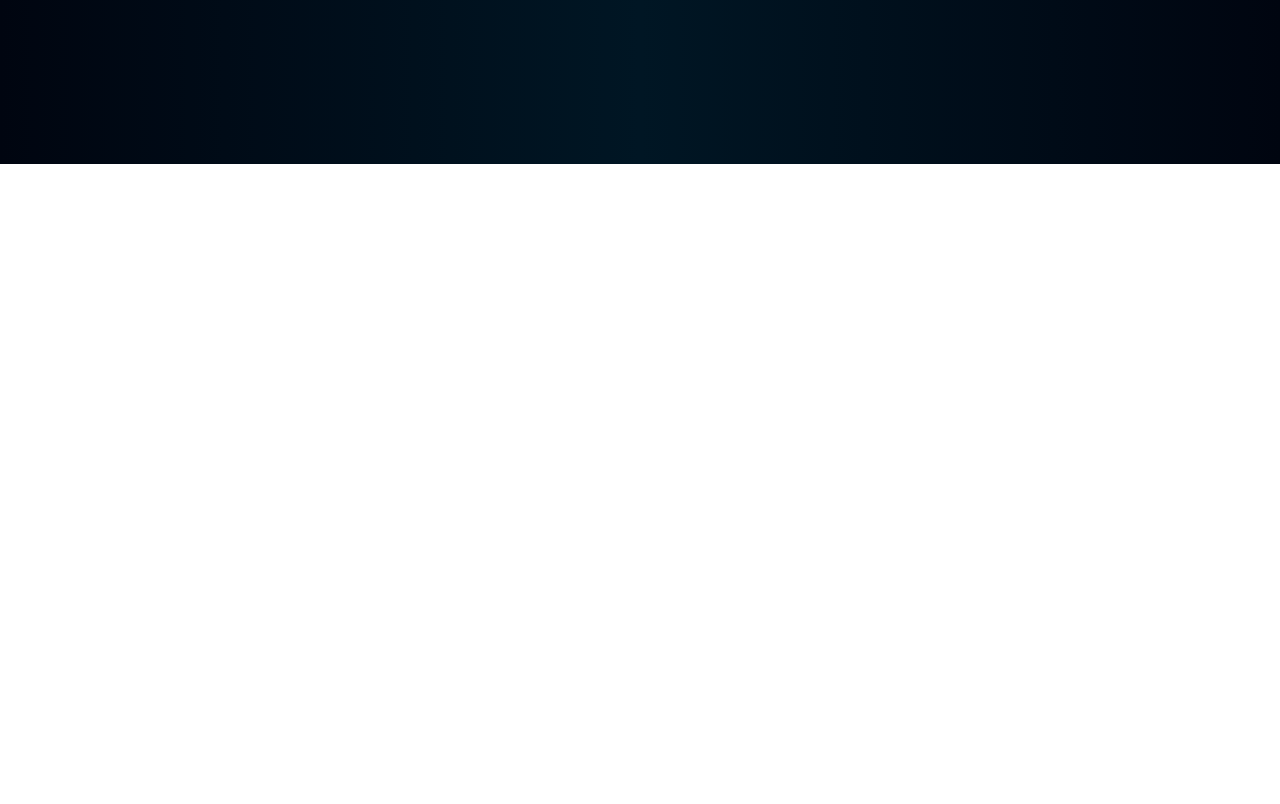
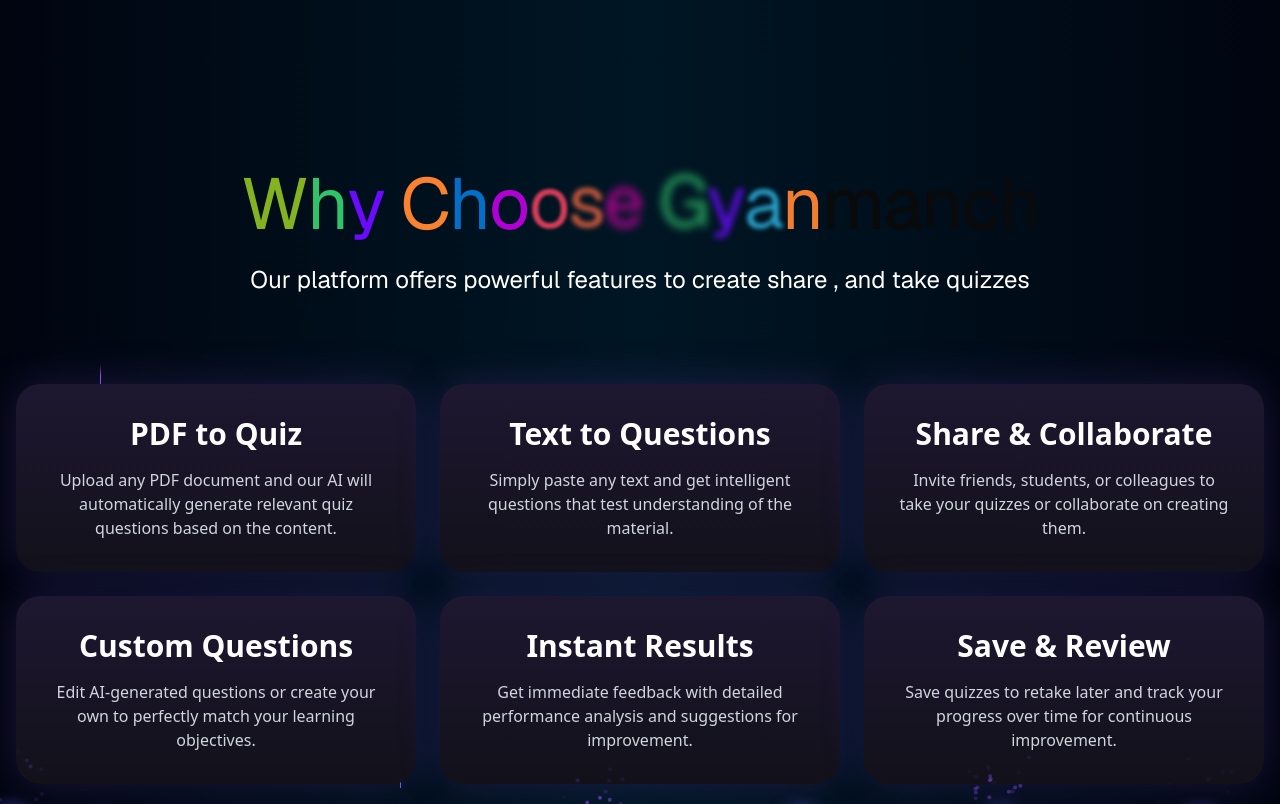
Before and after one commit to kunal12kumar/Gyaanmunch, a Next.js app: page /landingpage in a window 1280 px wide. Shown: the part 700-1504 px from the top of the page. Before the commit the page ends 864 px from the top, so only its background shows below. Built offline with nearby package versions, Linux system fonts and the light colour scheme.

Commit message:
adding features box

```diff
--- a/package.json
+++ b/package.json
@@ -9,10 +9,12 @@
     "lint": "next lint"
   },
   "dependencies": {
+    "@tabler/icons-react": "^3.31.0",
     "class-variance-authority": "^0.7.1",
     "clsx": "^2.1.1",
     "framer-motion": "^12.6.3",
     "lucide-react": "^0.487.0",
+    "motion": "^12.6.3",
     "next": "15.2.4",
     "postcss": "^8.5.3",
     "react": "^19.0.0",
--- /dev/null
+++ b/src/app/landingpage/Featurespage/box/page.js
@@ -0,0 +1,70 @@
+"use client"
+import React from "react"
+
+
+
+export function Feaaturescard() {
+
+
+    return (
+      <div className="w-full py-16 px-4">
+
+
+
+
+      <div className="container mx-auto grid grid-cols-1 md:grid-cols-2 lg:grid-cols-3 gap-6">
+        {boxcontent.map((proj, index) => (
+          <div
+            key={index}
+            className="relative flex flex-col items-center justify-center p-8 rounded-3xl text-center h-full"
+            style={{
+              background: "linear-gradient(180deg, #1e1731 0%, #12111a 100%)",
+              boxShadow: "0 0 40px rgba(88, 53, 156, 0.3)"
+            }}
+          >
+            {/* Glow effect */}
+            <div className="absolute -z-10 w-3/4 h-3/4 rounded-full bg-purple-700/20 blur-3xl top-1/2 left-1/2 transform -translate-x-1/2 -translate-y-1/2"></div>
+
+            <h2 className="text-2xl md:text-3xl font-bold text-white mb-4">{proj.title}</h2>
+
+            <p className="text-sm md:text-base text-gray-300">
+              {proj.description}
+            </p>
+          </div>
+        ))}
+      </div>
+    </div>
+
+
+
+
+    );
+  }
+
+
+  const boxcontent=[
+    {
+      "title": "PDF to Quiz",
+      "description": "Upload any PDF document and our AI will automatically generate relevant quiz questions based on the content."
+    },
+    {
+      "title": "Text to Questions",
+      "description": "Simply paste any text and get intelligent questions that test understanding of the material."
+    },
+    {
+      "title": "Share & Collaborate",
+      "description": "Invite friends, students, or colleagues to take your quizzes or collaborate on creating them."
+    },
+    {
+      "title": "Custom Questions",
+      "description": "Edit AI-generated questions or create your own to perfectly match your learning objectives."
+    },
+    {
+      "title": "Instant Results",
+      "description": "Get immediate feedback with detailed performance analysis and suggestions for improvement."
+    },
+    {
+      "title": "Save & Review",
+      "description": "Save quizzes to retake later and track your progress over time for continuous improvement."
+    }
+  ]
--- /dev/null
+++ b/src/app/landingpage/Featurespage/page.js
@@ -0,0 +1,21 @@
+import React from "react";
+import { BackgroundBeamsWithCollision } from "@/components/ui/background-beams-with-collision";
+import ColourfulText from "@/components/ui/colourful-text";
+import { Feaaturescard } from "./box/page";
+
+export function Featurespage() {
+  return (
+    <BackgroundBeamsWithCollision>
+      <div className=" flex
+       gap-6 flex-col  justify-center items-center">
+        <h1 className="text-7xl font-sans"><ColourfulText text="Why Choose Gyanmanch"></ColourfulText></h1>
+        <h1 className="text-2xl font-sans text-white">Our platform offers powerful features to create share , and take quizzes</h1>
+        <Feaaturescard></Feaaturescard>
+
+      </div>
+
+
+
+    </BackgroundBeamsWithCollision>
+  );
+}
--- a/src/app/landingpage/page.js
+++ b/src/app/landingpage/page.js
@@ -1,6 +1,7 @@
 "use client"
 import React from "react"
 import { Homepage } from "./Homepage/page"
+import { Featurespage } from "./Featurespage/page"
 
 
 
@@ -10,6 +11,7 @@
     return(
         <div>
             <Homepage></Homepage>
+            <Featurespage></Featurespage>
 
         </div>
     )
--- /dev/null
+++ b/src/components/ui/background-beams-with-collision.jsx
@@ -0,0 +1,228 @@
+"use client";
+import { cn } from "@/lib/utils";
+import { motion, AnimatePresence } from "motion/react";
+import React, { useRef, useState, useEffect } from "react";
+
+export const BackgroundBeamsWithCollision = ({
+  children,
+  className
+}) => {
+  const containerRef = useRef(null);
+  const parentRef = useRef(null);
+
+  const beams = [
+    {
+      initialX: 10,
+      translateX: 10,
+      duration: 7,
+      repeatDelay: 3,
+      delay: 2,
+    },
+    {
+      initialX: 600,
+      translateX: 600,
+      duration: 3,
+      repeatDelay: 3,
+      delay: 4,
+    },
+    {
+      initialX: 100,
+      translateX: 100,
+      duration: 7,
+      repeatDelay: 7,
+      className: "h-6",
+    },
+    {
+      initialX: 400,
+      translateX: 400,
+      duration: 5,
+      repeatDelay: 14,
+      delay: 4,
+    },
+    {
+      initialX: 800,
+      translateX: 800,
+      duration: 11,
+      repeatDelay: 2,
+      className: "h-20",
+    },
+    {
+      initialX: 1000,
+      translateX: 1000,
+      duration: 4,
+      repeatDelay: 2,
+      className: "h-12",
+    },
+    {
+      initialX: 1200,
+      translateX: 1200,
+      duration: 6,
+      repeatDelay: 4,
+      delay: 2,
+      className: "h-6",
+    },
+  ];
+
+  return (
+    (<div
+      ref={parentRef}
+      className={cn(
+        "h-96 md:h-[40rem] bg-[linear-gradient(to_right,_#000510_0%,_#001624_50%,_#000510_100%)] dark:from-neutral-950 dark:to-neutral-800 relative flex  w-full justify-center overflow-hidden",
+        // h-screen if you want bigger
+        className
+      )}>
+      {beams.map((beam) => (
+        <CollisionMechanism
+          key={beam.initialX + "beam-idx"}
+          beamOptions={beam}
+          containerRef={containerRef}
+          parentRef={parentRef} />
+      ))}
+      {children}
+      <div
+        ref={containerRef}
+        className="absolute bottom-0 bg-neutral-100 w-full inset-x-0 pointer-events-none"
+        style={{
+          boxShadow:
+            "0 0 24px rgba(34, 42, 53, 0.06), 0 1px 1px rgba(0, 0, 0, 0.05), 0 0 0 1px rgba(34, 42, 53, 0.04), 0 0 4px rgba(34, 42, 53, 0.08), 0 16px 68px rgba(47, 48, 55, 0.05), 0 1px 0 rgba(255, 255, 255, 0.1) inset",
+        }}></div>
+    </div>)
+  );
+};
+
+const CollisionMechanism = React.forwardRef(({ parentRef, containerRef, beamOptions = {} }, ref) => {
+  const beamRef = useRef(null);
+  const [collision, setCollision] = useState({
+    detected: false,
+    coordinates: null,
+  });
+  const [beamKey, setBeamKey] = useState(0);
+  const [cycleCollisionDetected, setCycleCollisionDetected] = useState(false);
+
+  useEffect(() => {
+    const checkCollision = () => {
+      if (
+        beamRef.current &&
+        containerRef.current &&
+        parentRef.current &&
+        !cycleCollisionDetected
+      ) {
+        const beamRect = beamRef.current.getBoundingClientRect();
+        const containerRect = containerRef.current.getBoundingClientRect();
+        const parentRect = parentRef.current.getBoundingClientRect();
+
+        if (beamRect.bottom >= containerRect.top) {
+          const relativeX =
+            beamRect.left - parentRect.left + beamRect.width / 2;
+          const relativeY = beamRect.bottom - parentRect.top;
+
+          setCollision({
+            detected: true,
+            coordinates: {
+              x: relativeX,
+              y: relativeY,
+            },
+          });
+          setCycleCollisionDetected(true);
+        }
+      }
+    };
+
+    const animationInterval = setInterval(checkCollision, 50);
+
+    return () => clearInterval(animationInterval);
+  }, [cycleCollisionDetected, containerRef]);
+
+  useEffect(() => {
+    if (collision.detected && collision.coordinates) {
+      setTimeout(() => {
+        setCollision({ detected: false, coordinates: null });
+        setCycleCollisionDetected(false);
+      }, 2000);
+
+      setTimeout(() => {
+        setBeamKey((prevKey) => prevKey + 1);
+      }, 2000);
+    }
+  }, [collision]);
+
+  return (<>
+    <motion.div
+      key={beamKey}
+      ref={beamRef}
+      animate="animate"
+      initial={{
+        translateY: beamOptions.initialY || "-200px",
+        translateX: beamOptions.initialX || "0px",
+        rotate: beamOptions.rotate || 0,
+      }}
+      variants={{
+        animate: {
+          translateY: beamOptions.translateY || "1800px",
+          translateX: beamOptions.translateX || "0px",
+          rotate: beamOptions.rotate || 0,
+        },
+      }}
+      transition={{
+        duration: beamOptions.duration || 8,
+        repeat: Infinity,
+        repeatType: "loop",
+        ease: "linear",
+        delay: beamOptions.delay || 0,
+        repeatDelay: beamOptions.repeatDelay || 0,
+      }}
+      className={cn(
+        "absolute left-0 top-20 m-auto h-14 w-px rounded-full bg-gradient-to-t from-indigo-500 via-purple-500 to-transparent",
+        beamOptions.className
+      )} />
+    <AnimatePresence>
+      {collision.detected && collision.coordinates && (
+        <Explosion
+          key={`${collision.coordinates.x}-${collision.coordinates.y}`}
+          className=""
+          style={{
+            left: `${collision.coordinates.x}px`,
+            top: `${collision.coordinates.y}px`,
+            transform: "translate(-50%, -50%)",
+          }} />
+      )}
+    </AnimatePresence>
+  </>);
+});
+
+CollisionMechanism.displayName = "CollisionMechanism";
+
+const Explosion = ({
+  ...props
+}) => {
+  const spans = Array.from({ length: 20 }, (_, index) => ({
+    id: index,
+    initialX: 0,
+    initialY: 0,
+    directionX: Math.floor(Math.random() * 80 - 40),
+    directionY: Math.floor(Math.random() * -50 - 10),
+  }));
+
+  return (
+    (<div {...props} className={cn("absolute z-50 h-2 w-2", props.className)}>
+      <motion.div
+        initial={{ opacity: 0 }}
+        animate={{ opacity: 1 }}
+        exit={{ opacity: 0 }}
+        transition={{ duration: 1.5, ease: "easeOut" }}
+        className="absolute -inset-x-10 top-0 m-auto h-2 w-10 rounded-full bg-gradient-to-r from-transparent via-indigo-500 to-transparent blur-sm"></motion.div>
+      {spans.map((span) => (
+        <motion.span
+          key={span.id}
+          initial={{ x: span.initialX, y: span.initialY, opacity: 1 }}
+          animate={{
+            x: span.directionX,
+            y: span.directionY,
+            opacity: 0,
+          }}
+          transition={{ duration: Math.random() * 1.5 + 0.5, ease: "easeOut" }}
+          className="absolute h-1 w-1 rounded-full bg-gradient-to-b from-indigo-500 to-purple-500" />
+      ))}
+    </div>)
+  );
+};
```
Also changed, not shown: 1 other file (tests, documents, lock files or other folders).
